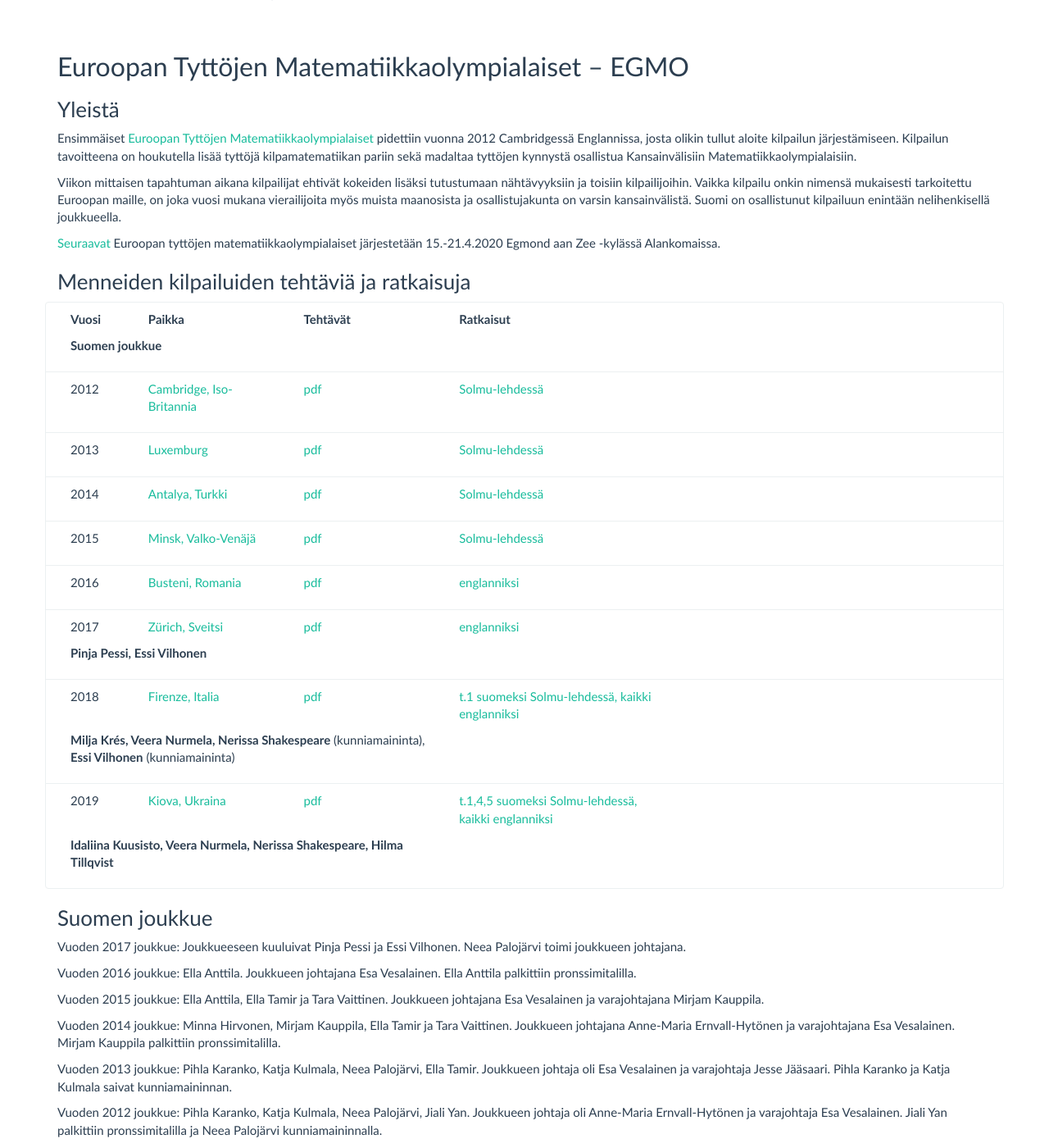
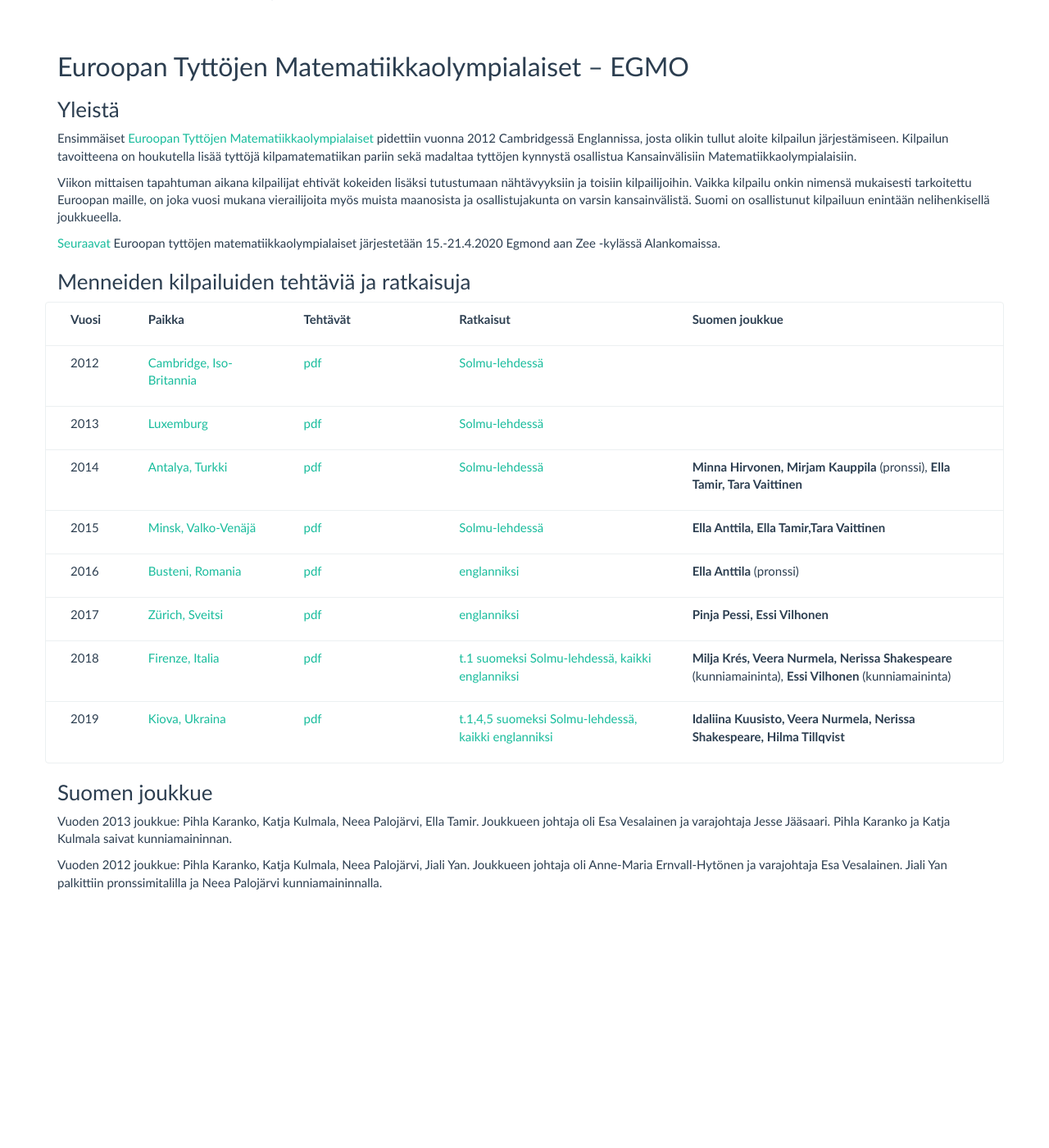
Before and after one commit to matematiikkakilpailut/matematiikkakilpailut.github.io, a Jekyll site: the page built from EGMO/index.md, in a window 1280 px wide and 1400 px high, scrolled down 226 px. Shown: the whole window at 82% size. Built offline with Jekyll 4.4.1, drawn with Linux system fonts in a browser that asks for light colours; after the commit the page ends 1324 px from its top, so only the background shows below that.

Commit message:
Update index.md

```diff
--- a/EGMO/index.md
+++ b/EGMO/index.md
@@ -22,17 +22,17 @@ kilpailut:
     paikka: "[Antalya, Turkki](https://www.egmo.org/egmos/egmo3/)"
     tehtavat: "[pdf](EGMO_2014teht.pdf)"
     ratkaisut: "[Solmu-lehdessä](https://matematiikkalehtisolmu.fi/2014/3/egmo14.pdf)"
-    edustajat: ""
+    edustajat: "**Minna Hirvonen, Mirjam Kauppila** (pronssi), **Ella Tamir, Tara Vaittinen**"
   - vuosi: "2015"
     paikka: "[Minsk, Valko-Venäjä](https://www.egmo.org/egmos/egmo4/)"
     tehtavat: "[pdf](EGMO_2015teht.pdf)"
     ratkaisut: "[Solmu-lehdessä](https://matematiikkalehtisolmu.fi/2015/3/egmo2015.pdf)"
-    edustajat: ""
+    edustajat: "**Ella Anttila, Ella Tamir,Tara Vaittinen**"
   - vuosi: "2016"
     paikka: "[Busteni, Romania](https://www.egmo.org/egmos/egmo5/)"
     tehtavat: "[pdf](EGMO_2016teht.pdf)"
     ratkaisut: "[englanniksi](https://www.egmo.org/egmos/egmo5/solutions.pdf)"
-    edustajat: ""
+    edustajat: "**Ella Anttila** (pronssi)"
   - vuosi: "2017"
     paikka: "[Zürich, Sveitsi](https://www.egmo.org/egmos/egmo6/)"
     tehtavat: "[pdf](EGMO_2017teht.pdf)"
@@ -76,24 +76,12 @@ Suomi on osallistunut kilpailuun enintään nelihenkisellä joukkueella.
 <div class="col-xs-4 col-sm-2">{{ k['paikka'] | markdownify }}</div>
 <div class="col-xs-2">{{ k['tehtavat'] | markdownify }}</div>
 <div class="col-xs-4 col-sm-3">{{ k['ratkaisut'] | markdownify }}</div>
-<div class="col-xs-11 col-xs-offset-1 col-md-5 col-md-offset-0">{% if k['edustajat'] != null %}{{ k['edustajat'] | markdownify }}{% endif %}</div>
+<div class="col-xs-4 col-sm-4">{{ k['edustajat'] | markdownify }}</div>
 </div>
 {% endfor %}
 </div>
 
 ### Suomen joukkue
-
-
-Vuoden 2017 joukkue: Joukkueeseen kuuluivat Pinja Pessi ja Essi Vilhonen. Neea Palojärvi toimi joukkueen johtajana.
-
-Vuoden 2016 joukkue: Ella Anttila. Joukkueen johtajana Esa Vesalainen. Ella Anttila palkittiin pronssimitalilla.
-
-Vuoden 2015 joukkue: Ella Anttila, Ella Tamir ja Tara Vaittinen. Joukkueen johtajana Esa Vesalainen ja varajohtajana Mirjam Kauppila.
-
-Vuoden 2014 joukkue: Minna Hirvonen, Mirjam Kauppila, Ella Tamir ja
-Tara Vaittinen. Joukkueen johtajana Anne-Maria Ernvall-Hytönen ja
-varajohtajana Esa Vesalainen. Mirjam Kauppila palkittiin
-pronssimitalilla.
 
 Vuoden 2013 joukkue: Pihla Karanko, Katja Kulmala, Neea Palojärvi,
 Ella Tamir. Joukkueen johtaja oli Esa Vesalainen ja varajohtaja Jesse
```
